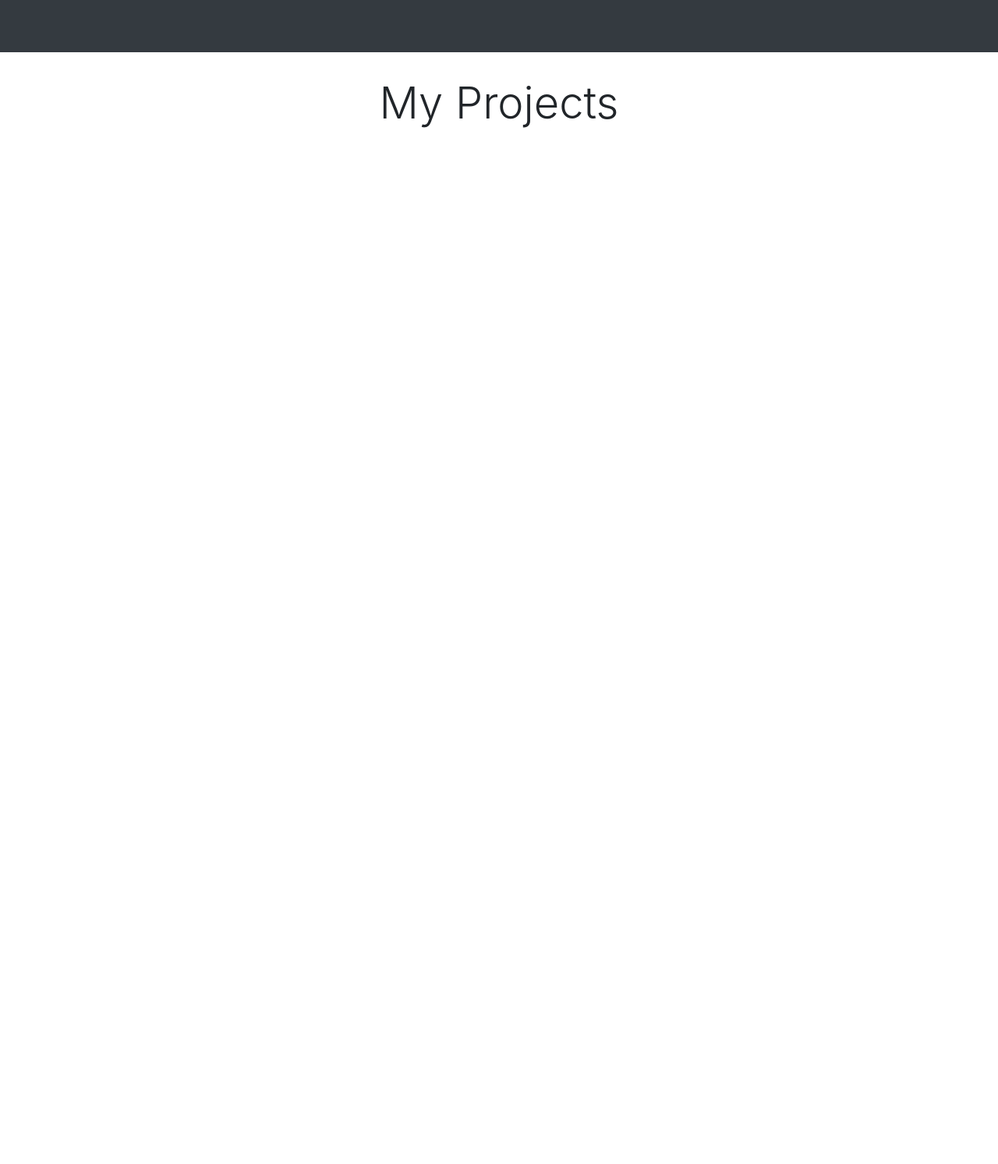
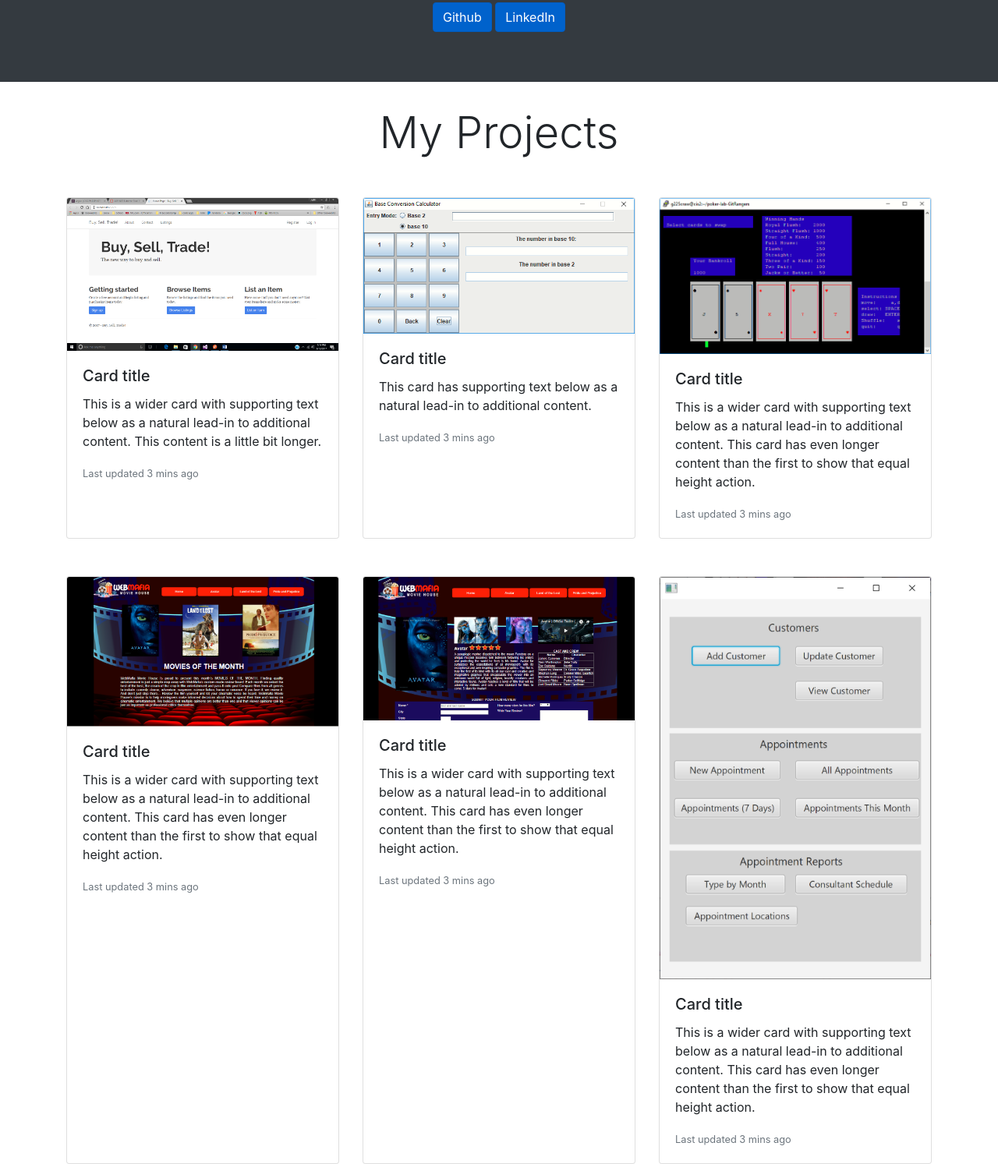
Before and after one commit to JCrawford1122/JCrawford1122.github.io, a plain HTML site: page main.html in a window 1280 px wide. Shown: the part 447-1940 px from the top of the page at 78% size. Before the commit the page ends 800 px from the top, so only its background shows below. Drawn offline with nearby package versions, Linux system fonts and the light colour scheme.

Commit message:
added project images

```diff
--- a/main.html
+++ b/main.html
@@ -1,5 +1,6 @@
 <!doctype html>
 <html lang="en">
+
 <head>
   <!-- Required meta tags -->
   <meta charset="utf-8">
@@ -10,21 +11,90 @@
 
   <title>Hello, world!</title>
 </head>
+
 <body>
   <div class="jumbotron jumbotron-fluid bg-dark text-white">
     <div class="container">
       <img src="Resources/img_self.jpg" alt="Picure of Justin Crawford" class="rounded mx-auto d-block">
       <h1 class="display-3 text-center">Justin Crawford</h1>
       <p class="lead text-center">Software Developer</p>
+      <div class="row">
+        <div class="col text-center">
+          <a href="https://github.com/JCrawford1122" class="btn btn-primary active" role="link" aria-pressed="true">Github</a>
+
+          <a href="https://www.linkedin.com/in/j-crawford-dev/" class="btn btn-primary active" role="link" aria-pressed="true">LinkedIn</a>
+
+        </div>
+      </div>
+
     </div>
   </div>
   <div class="container">
     <div class="row">
       <div class="col-12">
-          <h3 class="display-4 text-center">My Projects</h3>
+        <h3 class="display-4 text-center mb-5">My Projects</h3>
       </div>
     </div>
+    <div class="card-deck">
+      <div class="card">
+        <img src="Resources/buy_sell_trade.png" class="card-img-top" alt="...">
+        <div class="card-body">
+          <h5 class="card-title">Card title</h5>
+          <p class="card-text">This is a wider card with supporting text below as a natural lead-in to additional content. This content is a little bit longer.</p>
+          <p class="card-text"><small class="text-muted">Last updated 3 mins ago</small></p>
         </div>
+      </div>
+      <div class="card">
+        <img src="Resources/java_calculator.png" class="card-img-top" alt="...">
+        <div class="card-body">
+          <h5 class="card-title">Card title</h5>
+          <p class="card-text">This card has supporting text below as a natural lead-in to additional content.</p>
+          <p class="card-text"><small class="text-muted">Last updated 3 mins ago</small></p>
+        </div>
+      </div>
+      <div class="card">
+        <img src="Resources/poker_game.png" class="card-img-top" alt="...">
+        <div class="card-body">
+          <h5 class="card-title">Card title</h5>
+          <p class="card-text">This is a wider card with supporting text below as a natural lead-in to additional content. This card has even longer content than the first to show that equal height action.</p>
+          <p class="card-text"><small class="text-muted">Last updated 3 mins ago</small></p>
+        </div>
+      </div>
+    </div> <!-- End card deck -->
+    <div class="card-deck mt-5">
+      <div class="card">
+        <img src="Resources/webmafia_home.png" class="card-img-top" alt="...">
+        <div class="card-body">
+          <h5 class="card-title">Card title</h5>
+          <p class="card-text">This is a wider card with supporting text below as a natural lead-in to additional content. This card has even longer content than the first to show that equal height action.</p>
+          <p class="card-text"><small class="text-muted">Last updated 3 mins ago</small></p>
+        </div>
+      </div>
+      <div class="card">
+        <img src="Resources/webmafia_movie.png" class="card-img-top" alt="...">
+        <div class="card-body">
+          <h5 class="card-title">Card title</h5>
+          <p class="card-text">This is a wider card with supporting text below as a natural lead-in to additional content. This card has even longer content than the first to show that equal height action.</p>
+          <p class="card-text"><small class="text-muted">Last updated 3 mins ago</small></p>
+        </div>
+      </div>
+      <div class="card">
+        <img src="Resources/scheduling.png" class="card-img-top" alt="...">
+        <div class="card-body">
+          <h5 class="card-title">Card title</h5>
+          <p class="card-text">This is a wider card with supporting text below as a natural lead-in to additional content. This card has even longer content than the first to show that equal height action.</p>
+          <p class="card-text"><small class="text-muted">Last updated 3 mins ago</small></p>
+        </div>
+      </div>
+
+
+
+    </div>
+
+
+
+
+  </div> <!-- container end -->
 
 
 
@@ -34,4 +104,5 @@
   <script src="https://cdnjs.cloudflare.com/ajax/libs/popper.js/1.14.7/umd/popper.min.js" integrity="sha384-UO2eT0CpHqdSJQ6hJty5KVphtPhzWj9WO1clHTMGa3JDZwrnQq4sF86dIHNDz0W1" crossorigin="anonymous"></script>
   <script src="https://stackpath.bootstrapcdn.com/bootstrap/4.3.1/js/bootstrap.min.js" integrity="sha384-JjSmVgyd0p3pXB1rRibZUAYoIIy6OrQ6VrjIEaFf/nJGzIxFDsf4x0xIM+B07jRM" crossorigin="anonymous"></script>
 </body>
+
 </html>
```
Also changed, not shown: Resources/buy_sell_trade.png (added), Resources/java_calculator.png (added), Resources/poker_game.png (added), Resources/scheduling.png (added), Resources/webmafia_home.png (added), Resources/webmafia_movie.png (added). Lines whose indentation alone changed are shown as unchanged.
